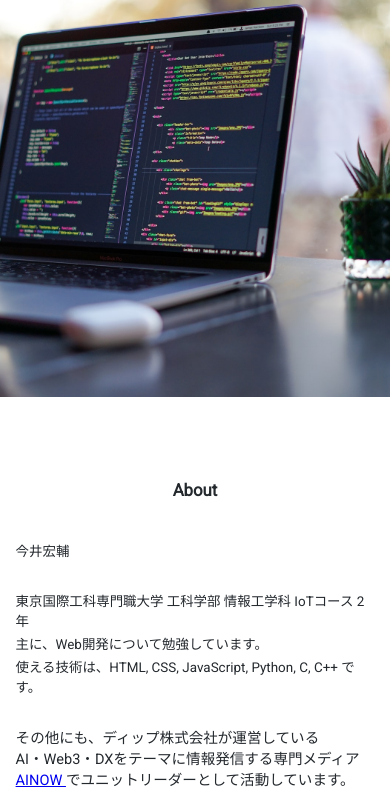
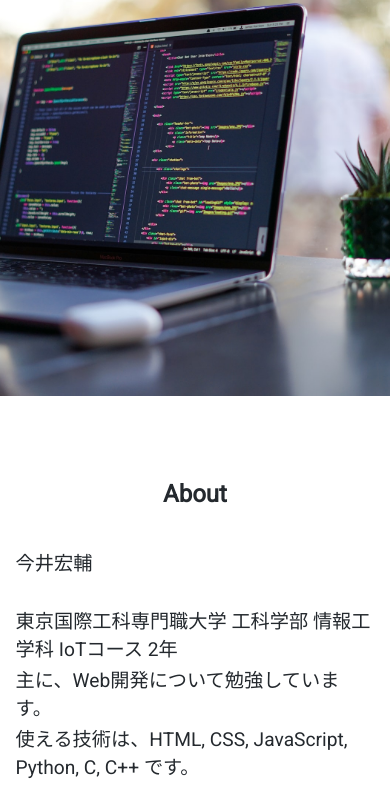
Before and after one commit to imaikosuke/portfolio, a plain HTML site: page index.html in a window 390 px wide. Shown: the part 116-923 px from the top of the page. Drawn offline with Linux system fonts and the light colour scheme; some packages are replaced by stand-ins of ours.

Commit message:
Update style.css

```diff
--- a/styles/style.css
+++ b/styles/style.css
@@ -219,7 +219,7 @@ SP
 /* pcファースト　大きいサイズから小さいサイズへ */
 /* 600pxより小さいときのcss適用 */
 @media screen and (max-width: 600px) {
-  html {
+  p li {
     font-size: 70%;
   }
 
```
